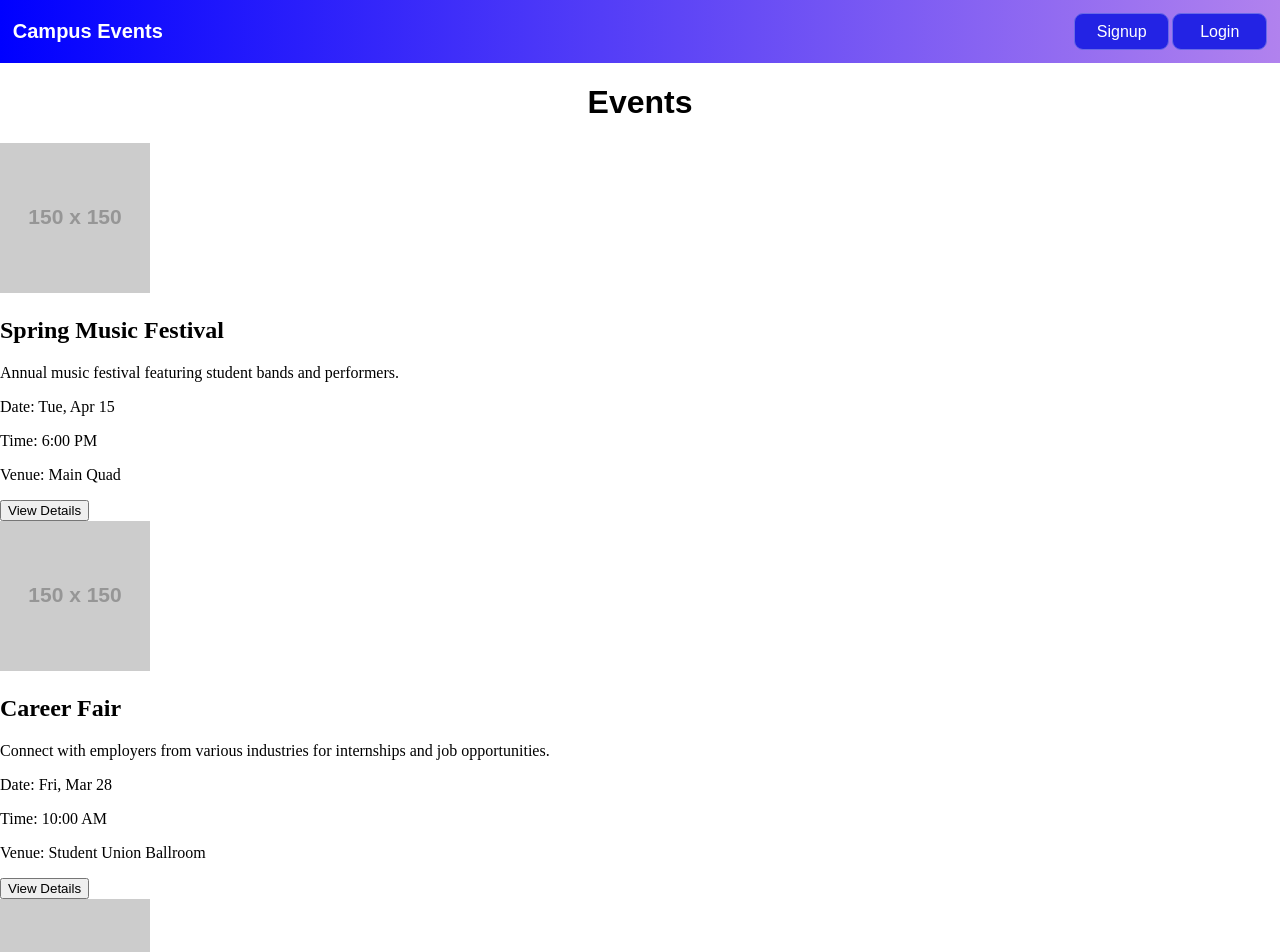
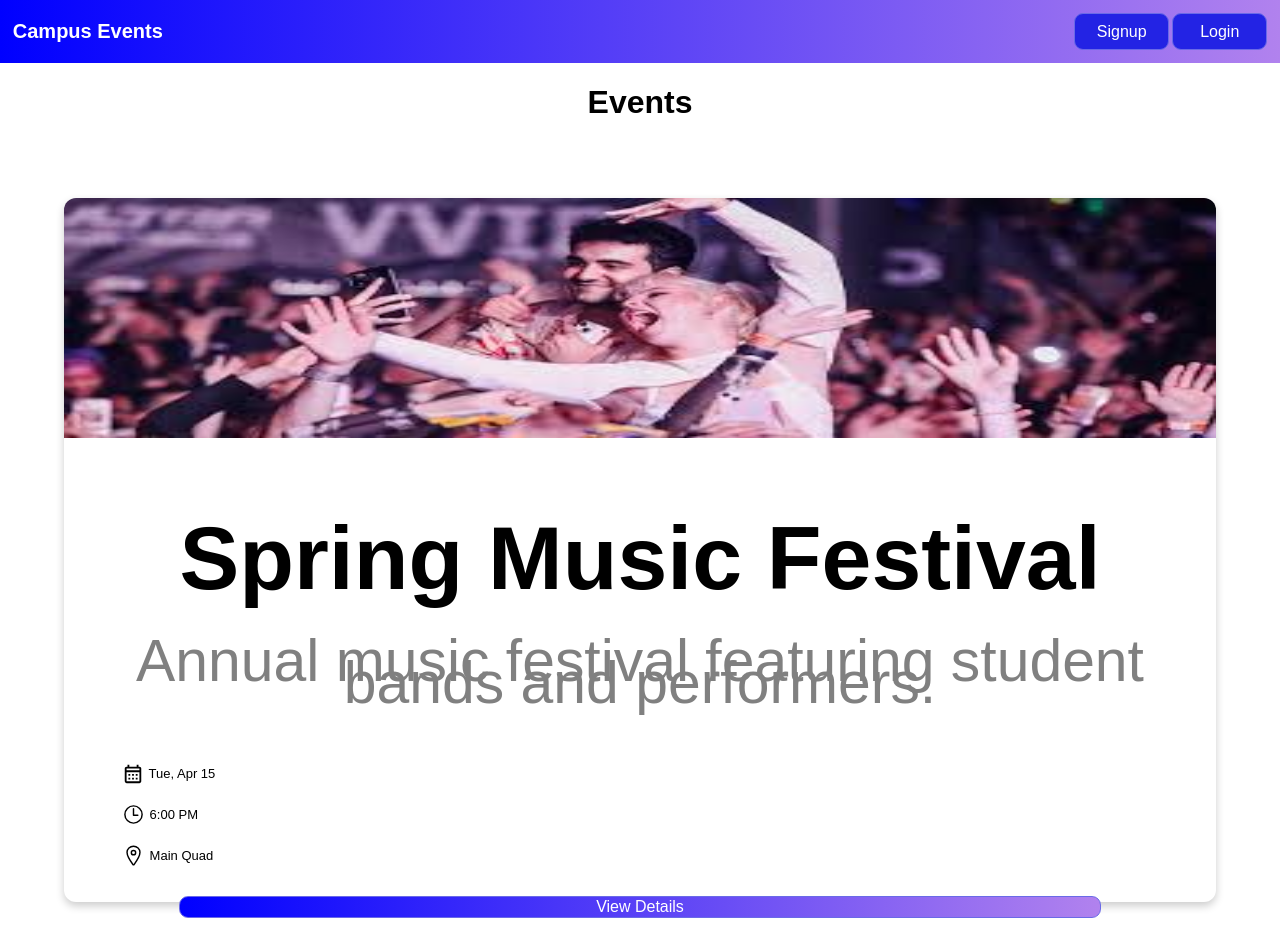
Before and after one commit to Code-Akhilsai/Campus-Events, a React (Vite) app in the folder college-project/: page /eventpage in a window 1280 px wide. Shown: the top 952 px of the page. Built offline with nearby package versions, Linux system fonts and the light colour scheme; no server answers.

Commit message:
Enhance Eventpage component with dynamic images and icons for event details, and improve styling in eventstyles.module.css for better user experience

```diff
--- a/college-project/src/Pages/Components/Eventpage.jsx
+++ b/college-project/src/Pages/Components/Eventpage.jsx
@@ -1,8 +1,13 @@
 import styles from "./eventstyles.module.css";
+import Image2 from "../../assets/img2.jpg";
+import Image3 from "../../assets/carrer.jpg";
+import Image4 from "../../assets/music.jpg";
+import { MdOutlineCalendarMonth } from "react-icons/md";
+import { IoTimeOutline, IoLocationOutline } from "react-icons/io5";
 const Eventpage = () => {
   const events = [
     {
-      Image: "https://via.placeholder.com/150",
+      Image: Image4,
       Title: "Spring Music Festival",
       Description:
         "Annual music festival featuring student bands and performers.",
@@ -11,7 +16,7 @@ const Eventpage = () => {
       Venue: "Main Quad",
     },
     {
-      Image: "https://via.placeholder.com/150",
+      Image: Image3,
       Title: "Career Fair",
       Description:
         "Connect with employers from various industries for internships and job opportunities.",
@@ -20,7 +25,7 @@ const Eventpage = () => {
       Venue: "Student Union Ballroom",
     },
     {
-      Image: "https://via.placeholder.com/150",
+      Image: Image2,
       Title: "Dance Show",
       Description:
         "A vibrant dance show celebrating rhythm, energy and artistic expression.",
@@ -35,17 +40,22 @@ const Eventpage = () => {
 
       {events.map((event, index) => (
         <div key={index} className={styles.eventCard}>
-          <img
-            src={event.Image}
-            alt={event.Title}
-            className={styles.eventImage}
-          />
+          <img src={event.Image} alt={event.Title} />
           <h2 className={styles.eventTitle}>{event.Title}</h2>
           <p className={styles.eventDescription}>{event.Description}</p>
-          <p className={styles.eventDate}>Date: {event.Date}</p>
-          <p className={styles.eventTime}>Time: {event.Time}</p>
-          <p className={styles.eventVenue}>Venue: {event.Venue}</p>
-          <button>View Details</button>
+          <div className={styles.icon_text}>
+            <MdOutlineCalendarMonth size={22} />
+            <p>{event.Date}</p>
+          </div>
+          <div className={styles.icon_text}>
+            <IoTimeOutline size={23} />
+            <p>{event.Time}</p>
+          </div>
+          <div className={styles.icon_text}>
+            <IoLocationOutline size={23} />
+            <p>{event.Venue}</p>
+          </div>
+          <button className={styles.eventBtn}>View Details</button>
         </div>
       ))}
     </>
--- a/college-project/src/Pages/Components/eventstyles.module.css
+++ b/college-project/src/Pages/Components/eventstyles.module.css
@@ -2,3 +2,70 @@
   text-align: center;
   font-family: sans-serif;
 }
+
+.eventCard {
+  display: flex;
+  border-radius: 12px;
+  flex-direction: column;
+  height: 88vh;
+  width: 90vw;
+  box-shadow: 0 4px 8px rgba(0, 0, 0, 0.2);
+  text-align: center;
+  transition: box-shadow 0.3s ease, transform 0.3s ease;
+  margin-top: 6%;
+  margin-bottom: 12%;
+  margin-left: auto;
+  margin-right: auto;
+
+  &:hover {
+    box-shadow: 0 8px 16px rgba(0, 0, 0, 0.4);
+    transform: scale(1.01);
+  }
+
+  & img {
+    width: 100%;
+    height: 30vh;
+    border-top-left-radius: 12px;
+    border-top-right-radius: 12px;
+  }
+}
+
+.eventTitle {
+  font-family: sans-serif;
+  font-weight: 600;
+  font-size: 7vw;
+  margin-top: 6%;
+  margin-left: auto;
+  margin-right: auto;
+}
+
+.eventDescription {
+  font-family: sans-serif;
+  font-size: 4.6vw;
+  margin-top: -3%;
+  line-height: 22px;
+  color: gray;
+}
+
+.icon_text {
+  display: flex;
+  align-items: center;
+  font-family: sans-serif;
+  font-size: 13px;
+  gap: 5px;
+  margin-left: 5%;
+}
+
+.eventBtn {
+  width: 80%;
+  height: 38px;
+  background: linear-gradient(to right, blue, rgb(177, 130, 238));
+  color: white;
+  border-radius: 9px;
+  border: 1px solid rgb(106, 106, 231);
+  font-size: medium;
+  font-weight: 500;
+  margin-top: 20px;
+  margin-right: auto;
+  margin-left: auto;
+}
```
